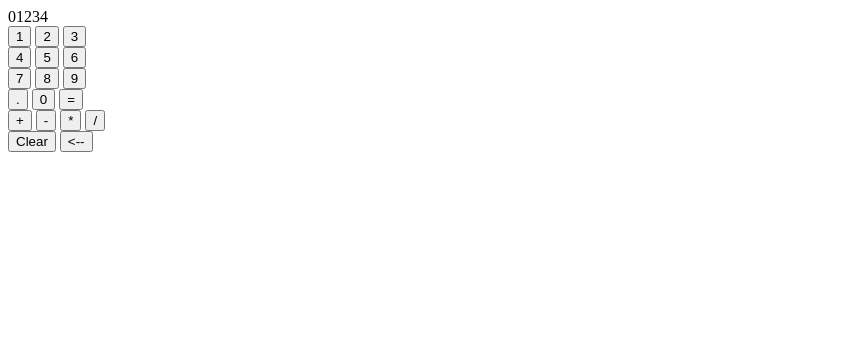
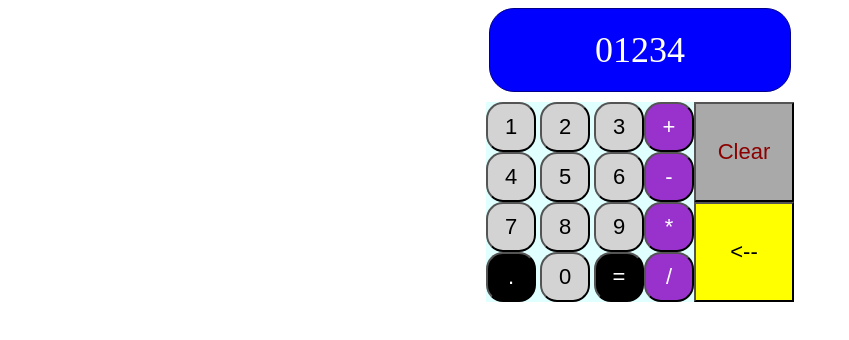
Before and after one commit to AaronGilford/Calculator, a plain HTML site: page index.html in a window 1280 px wide. Shown: the whole page, without its empty margins (0-849 px from the left). Drawn offline with Linux system fonts and the light colour scheme.

Commit message:
add css styling to calculator

```diff
--- a/index.html
+++ b/index.html
@@ -30,10 +30,10 @@
             <div class="rows">
                 <button id="decimal" class="num">.</button>
                 <button class="num">0</button>
-                <button id="equals">=</button>
+                <button id="equals" class="num">=</button>
             </div>
         </div>
-        <div>
+        <div class="operators">
             <div class="columns">
                 <button class="operator">+</button>
                 <button class="operator">-</button>
@@ -41,7 +41,7 @@
                 <button class="operator">/</button>
             </div>
         </div>
-        <div>
+        <div class ="delete">
             <button id="clearBtn">Clear</button>
             <button id="backspaceBtn"><--</button>
         </div>
--- a/script.js
+++ b/script.js
@@ -1,7 +1,7 @@
-const add = (a, b) => {return +(a + b).toFixed(8);}
-const subtract = (a, b) => {return +(a - b).toFixed(8);}
-const multiply = (a, b) => {return +(a * b).toFixed(8);}
-const divide = (a, b) => {return +(a / b).toFixed(8);}
+const add = (a, b) => {return +(a + b).toFixed(10);}
+const subtract = (a, b) => {return +(a - b).toFixed(10);}
+const multiply = (a, b) => {return +(a * b).toFixed(10);}
+const divide = (a, b) => {return +(a / b).toFixed(10);}
 
 let a = 0;
 let b = 0;
@@ -19,7 +19,6 @@ const operate = function() {
     } else if (operator == "/" && b == 0) {
         display.textContent = "No dividing by 0!";
     }
-
 }
 
 let displayValue = "";
--- a/style.css
+++ b/style.css
@@ -0,0 +1,88 @@
+body {
+    display: flex;
+    flex-direction: column;
+    align-items: center;
+}
+
+#display {
+    display: flex;
+    justify-content: center;
+    border: darkblue 1px solid;
+    border-radius: 25px;
+    background-color: blue;
+    color: white;
+    margin-bottom: 10px;;
+    padding: 20px;
+    width: 260px;
+    font-size: 36px;
+
+}
+#container {
+    display: flex;
+    justify-content: center;
+    background-color: lightcyan;
+
+}
+
+#numbers {
+    display: flex;
+    flex-direction: column;
+    align-items: center;
+}
+
+.operators {
+    display: flex;
+}
+
+.columns {
+    display: flex;
+    flex-direction: column;
+}
+
+.delete {
+    display: flex;
+    flex-direction: column;
+    justify-content: center;
+}
+
+.num {
+    width: 50px;
+    height: 50px;
+    font-size: 22px;
+    border-radius: 17px;
+    background-color: lightgrey
+}
+.operator {
+    width: 50px;
+    height: 50px;
+    font-size: 22px;
+    background-color: darkorchid;
+    color: white;
+    border-radius: 17px;
+}
+
+#backspaceBtn {
+    width: 100px;
+    height: 100px;
+    font-size: 22px;
+    background-color: yellow;
+}
+
+#clearBtn {
+    width: 100px;
+    height: 100px;
+    border-radius: 1px;
+    font-size: 22px;
+    color: darkred;
+    background-color: darkgrey;
+}
+
+#equals {
+    background-color: black;
+    color: white;
+}
+
+#decimal {
+    background-color: black;
+    color: white;
+}
```
